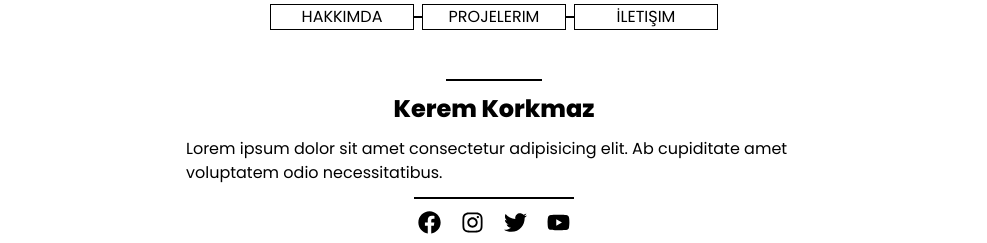
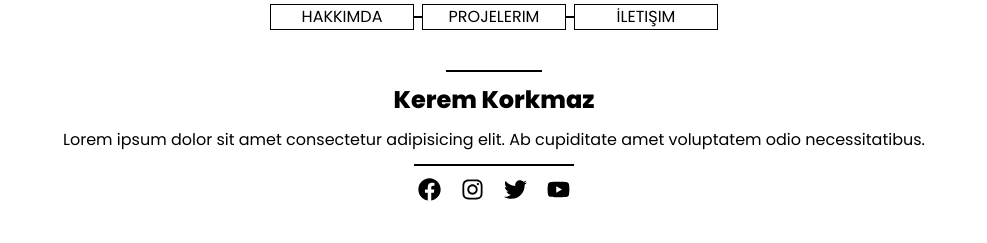
Before and after one commit to whcender/keremkorkmaz, a Next.js app: page / in a window 1280 px wide. Shown: the part 554-797 px from the top of the page, without its empty margins (146-1133 px from the left). Built offline with nearby package versions, Linux system fonts and the light colour scheme.

Commit message:
footer fix

```diff
--- a/src/components/Footer/index.tsx
+++ b/src/components/Footer/index.tsx
@@ -3,7 +3,7 @@ import { FaFacebook, FaInstagram, FaTwitter, FaYoutube } from "react-icons/fa";
 
 const index = () => {
     return (
-        <div className='flex flex-col lg:items-center gap-3 font-popins mt-9 px-3 mb-3 max-lg:relative absolute bottom-0 left-1/2 transform -translate-x-1/2'>
+        <div className='flex flex-col lg:items-center gap-3 font-popins mt-9 px-3 mb-3 '>
             <div className='h-[2px] w-24 bg-black'></div>
             <h2 className='font-bold text-2xl max-lg:text-xl'>Kerem Korkmaz</h2>
             <p className='max-lg:text-sm'>Lorem ipsum dolor sit amet consectetur adipisicing elit. Ab cupiditate amet voluptatem odio necessitatibus.</p>
```
